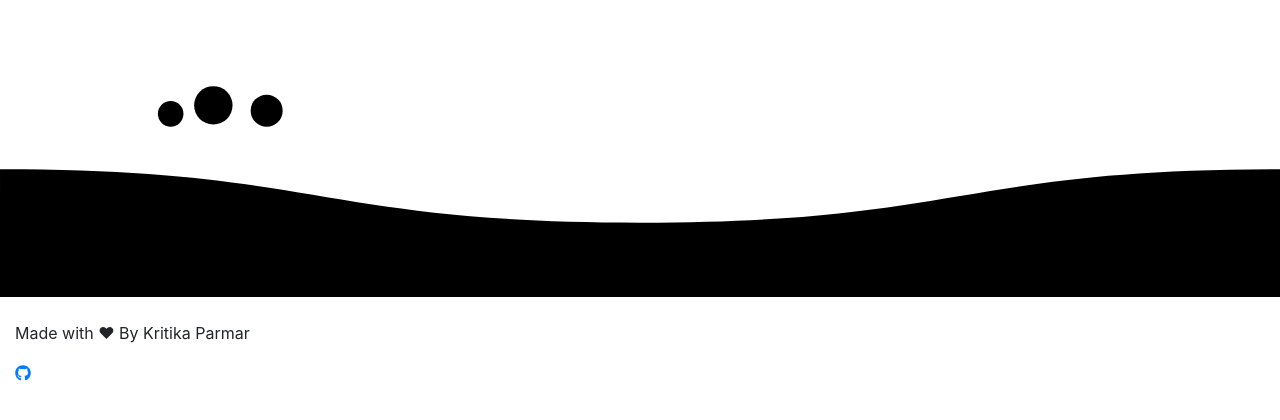
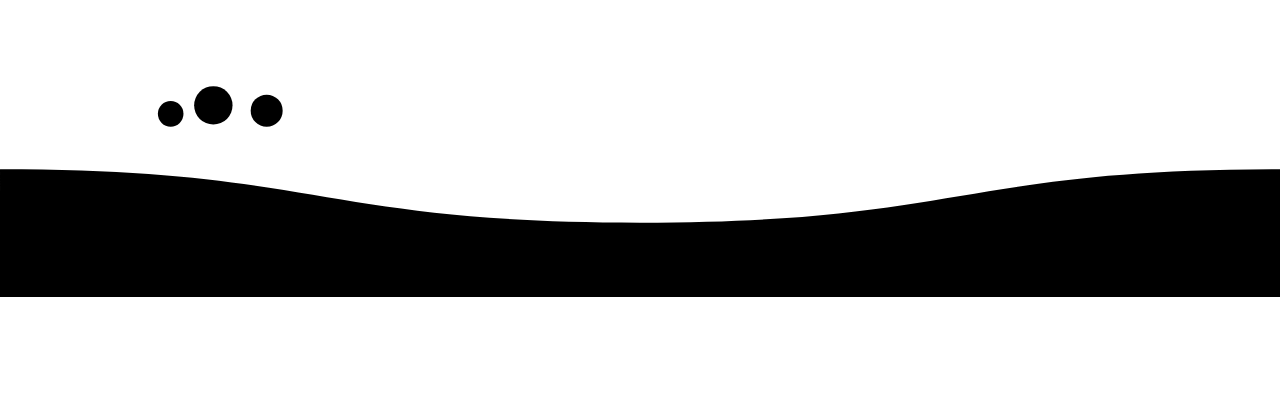
Before and after one commit to NileshRaut-code/Health_check, a Flask app: page /about in a window 1280 px wide. Shown: the part 236-656 px from the top of the page. Run offline with Flask 2, Linux system fonts and the light colour scheme; parts of the project's set-up code (start-up, migrations or seed data) failed here and were passed over; some libraries are stand-ins or nearby versions.

Commit message:
Update layout.html

```diff
--- a/templates/layout.html
+++ b/templates/layout.html
@@ -104,14 +104,7 @@
 
 
   </footer>
-  <div class="footer container-fluid pt-4 pb-1 ">
-    <p>Made with ❤ By Kritika Parmar<br>
-    </p>
-    <div class="rounded-social-buttons">
-      <a class="social-button github" href="https://github.com/kritikaparmar-programmer/HealthCheck" target="_blank"><i
-          class="fab fa-github"></i></a>
-    </div>
-  </div>
+
 
 
 
```
